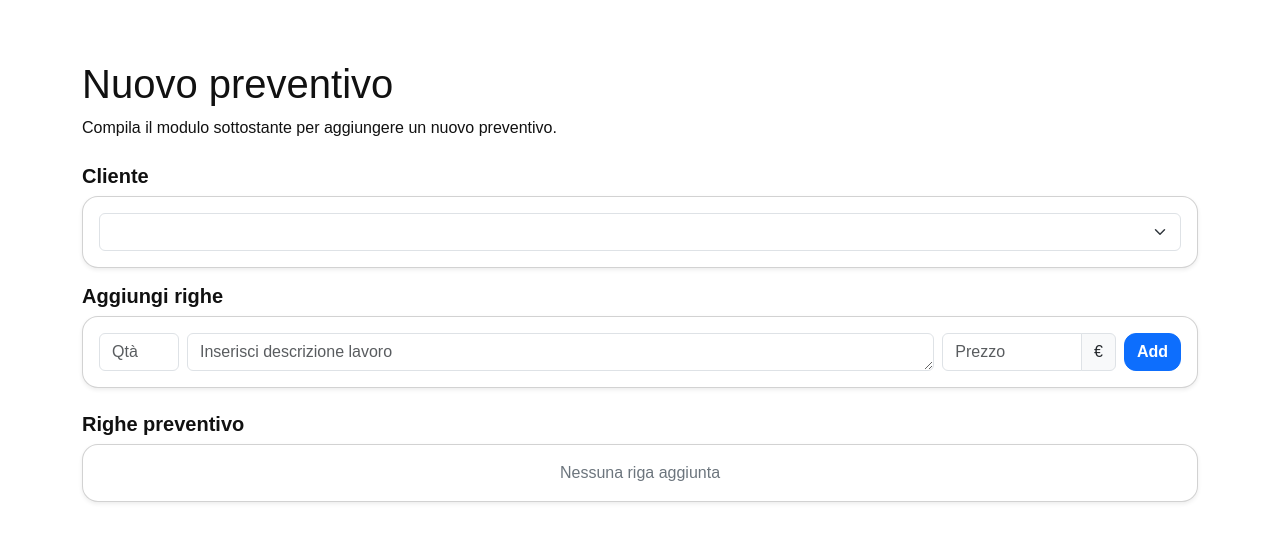
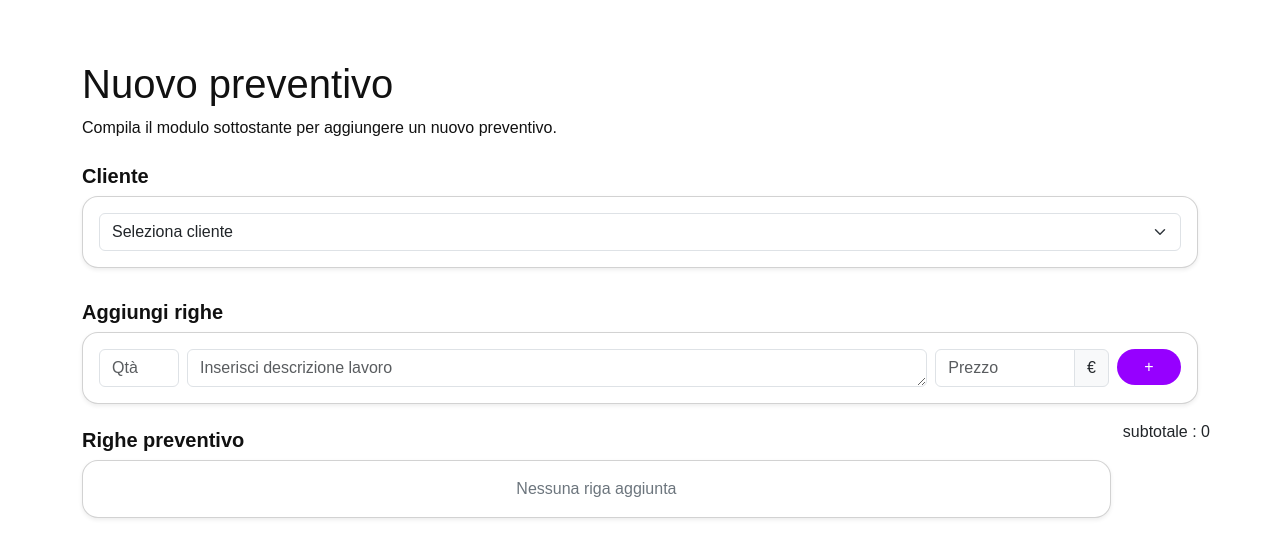
Before and after one commit to manuelparrinello/tazebao, a Flask app: page /preventivi/nuovo in a window 1280 px wide. Shown: the part 104-662 px from the top of the page. Run offline with Flask 3, Linux system fonts and the light colour scheme; data comes from the database, SQL or seed files in the repository; some web fonts are replaced.

Commit message:
minor fix preventiv o

```diff
--- a/static/js/preventivo.js
+++ b/static/js/preventivo.js
@@ -15,7 +15,7 @@ const preventivo = Vue.createApp({
             loading: true,
             subtotale: 0,
             totali: [],
-            clienteSelezionato: ""
+            clienteSelezionato: "Seleziona cliente",
         };
     },
     methods: {
@@ -77,27 +77,38 @@ const preventivo = Vue.createApp({
         },
 
         calcSubtotale() {
-            var riga = this.righe[this.indiceRiga];
-            for (riga of this.righe) {
-                this.totali.push(riga.totaleRiga);
+            this.totali = [];
+            this.subtotale = 0;
+
+            for (const riga of this.righe) {
+                const totaleRiga = Number(riga.totaleRiga) || 0;
+                this.totali.push(totaleRiga);
+                this.subtotale += totaleRiga;
             }
-            this.subtotale += riga.totaleRiga;
         },
 
         async addRigaPreventivo(e) {
             e.preventDefault();
-            console.clear();
+            if (this.clienteSelezionato === "Seleziona cliente") {
+                window.alert("Seleziona cliente!");
+                return;
+            }
+            // console.clear();
             const form = document.querySelector("#formNuovoPreventivo");
             const formData = new FormData(form);
+            const qty = Number(formData.get("qty")) || 0;
+            const prezzo = Number(formData.get("prezzo")) || 0;
+            const descrizione = String(formData.get("descrizione") || "").trim();
             const riga = {
                 idRiga: this.idRiga,
-                qty: formData.get("qty"),
-                descrizione: formData.get("descrizione"),
-                prezzo: formData.get("prezzo"),
+                qty: qty,
+                descrizione: descrizione,
+                prezzo: prezzo,
                 totaleRiga: Number(formData.get("qty")) * Number(formData.get("prezzo")),
             };
             this.righe.push(riga);
             this.calcSubtotale();
+            console.log(this.subtotale);
             this.idRiga++;
             this.indiceRiga++;
         },
--- a/templates/preventivo_new.html
+++ b/templates/preventivo_new.html
@@ -7,7 +7,9 @@
     <form action="" id="formNuovoPreventivo">
 
         <div class="row mb-3 g-4">
-            <div class="col">
+
+            <!-- CARD CLIENTE  -->
+            <div class="col mb-3">
                 <h5 class="fw-bold">Cliente</h5>
                 <div class="card rounded rounded-4 shadow-sm">
                     <div class="card-body">
@@ -21,7 +23,7 @@
                             </div>
                         </div>
 
-                        <div v-if="clienteSelezionato" v-cloak>
+                        <div v-if="clienteSelezionato != 'Seleziona cliente'" v-cloak>
                             <!-- ANAGRAFICA -->
 
                             <div class="row mt-3">
@@ -99,7 +101,7 @@
                             <div class="col-auto">
                                 <div class="form-group">
                                     <!-- <label class="form-label" for="qty">Qtà</label> -->
-                                    <input placeholder="Qtà" style="max-width: 80px" class="form-control" type="number" name="qty" :value="qty">
+                                    <input min="0" placeholder="Qtà" style="max-width: 80px" class="form-control" type="number" name="qty" :value="qty">
                                 </div>
                             </div>
 
@@ -120,8 +122,7 @@
                             </div>
 
                             <div class="col-auto">
-                                <label for=""></label>
-                                <button class="btn btn-primary" @click="addRigaPreventivo">Add</button>
+                                <button class="button-61 pointer" @click="addRigaPreventivo">+</button>
                             </div>
 
                         </div>
@@ -139,16 +140,16 @@
                                             <tr>
                                                 <th style="width:50px;">Qtà</th>
                                                 <th style="width: auto">Descrizione</th>
-                                                <th style="width: 130px">Prezzo</th>
-                                                <th style="width: 130px">Totale</th>
+                                                <th class="text-center" style="width: 130px">Prezzo unitario</th>
+                                                <th class="text-center" style="width: 130px">Totale</th>
                                             </tr>
                                         </thead>
                                         <tbody>
                                             <tr v-if="righe.length > 0" v-for="riga in righe" :id="riga.idRiga">
                                                 <td>[[ riga.qty ]]</td>
                                                 <td>[[ riga.descrizione ]]</td>
-                                                <td>[[ riga.prezzo ]]€</td>
-                                                <td>[[ riga.totaleRiga ]]€</td>
+                                                <td class="text-center">[[ riga.prezzo ]]€</td>
+                                                <td class="text-center">[[ riga.totaleRiga ]]€</td>
                                             </tr>
                                         </tbody>
                                     </table>
@@ -159,6 +160,7 @@
                             </div>
                         </div>
                     </div>
+                    subtotale : [[ subtotale ]]
                 </div>
 
             </div>
```
